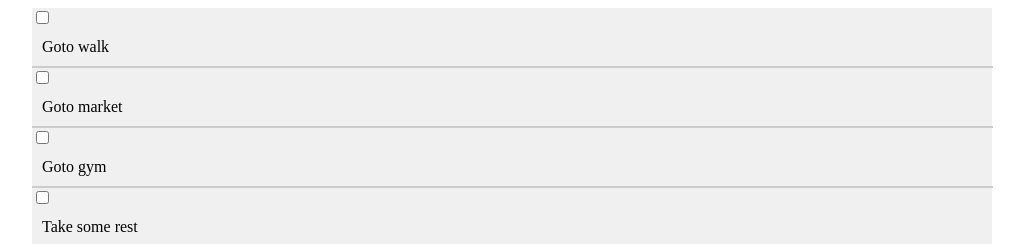
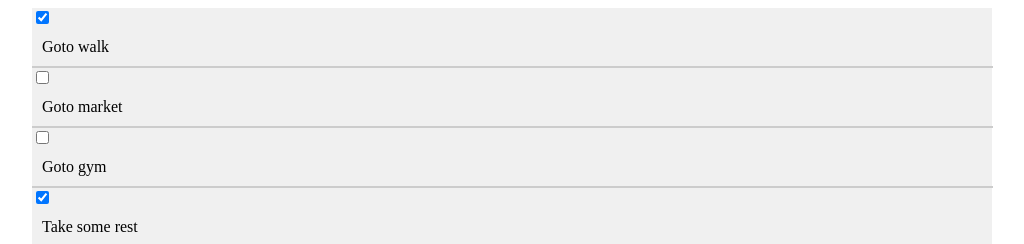
Before and after one commit to mostafij163/learning-reactjs, a React (Create React App) app: page / in a window 1280 px wide. Shown: the top 244 px of the page, without its empty margins (128-1152 px from the left). Built offline with nearby package versions, Linux system fonts and the light colour scheme.

Commit message:
finished change state part

```diff
--- a/src/App.js
+++ b/src/App.js
@@ -1,13 +1,37 @@
 import React, { Component } from 'react';
-import ContactCard from "./ContactCard";
-import Qustion from './Qustion';
-import qustionData from './qustionData';
-import Product from './Product';
-import productData from './productData';
+// import ContactCard from "./ContactCard";
+// import Qustion from './Qustion';
+// import qustionData from './qustionData';
+// import Product from './Product';
+// import productData from './productData';
 import Todo from './Todo';
 import todoData from './todoData';
 
 class App extends Component {
+
+  constructor() {
+    super();
+    this.state = {
+      todos: todoData
+    }
+
+    this.taskCompleter = this.taskCompleter.bind(this);
+  }
+
+  taskCompleter(id) {
+    this.setState(prevState => {
+      const updatedTodo = prevState.todos.map(todo => {
+        if (todo.id === id) {
+          todo.completed = !todo.completed;
+        }
+        return todo
+      });
+      return {
+        todos: updatedTodo
+      }
+    });
+  }
+
   render() {
     //const qustionComponent = qustionData.map(data => <Qustion key={data.id} qustion={data.qustion} answer= {data.answer} />)
 
@@ -15,7 +39,8 @@ class App extends Component {
     //img= {product.img} name= {product.name} company= {product.company} price= {product.price} description= {product.description}
     //const productComponent = productData.map(items => <Product key= {items.id} product= {items} />);
 
-    const todoComponent = todoData.map(items => <Todo key= {items.id} item= {items} />);
+    const todoComponent = this.state.todos.map(items => <Todo key= {items.id} item= {items} handleChange = {this.taskCompleter} />);
+
     return (
       <div className="App">
         {todoComponent}
--- a/src/Todo.js
+++ b/src/Todo.js
@@ -4,7 +4,11 @@ function Todo(props){
 	return(
 			<div>
 				<div style={{backgroundColor: "#f0f0f0", margin: "0px auto", width: "960px"}}>
-					<input type="checkbox"/>
+					<input
+						type="checkbox"
+						checked = {props.item.completed}
+						onChange = {()=> props.handleChange(props.item.id)}
+					/>
 					<label style= {{display: "inline-block", padding: "10px", borderBottom: "2px solid #cccccc", width: "98%"}} >{props.item.task}</label>
 				</div>
 			</div>
```
